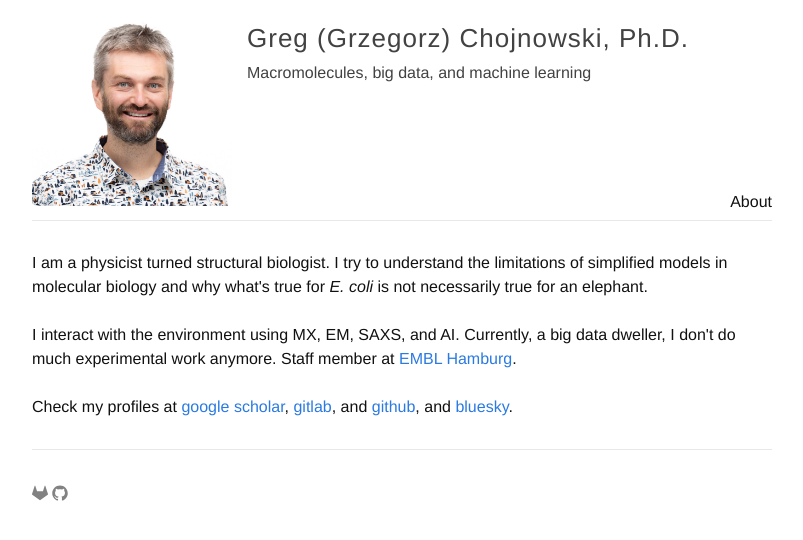
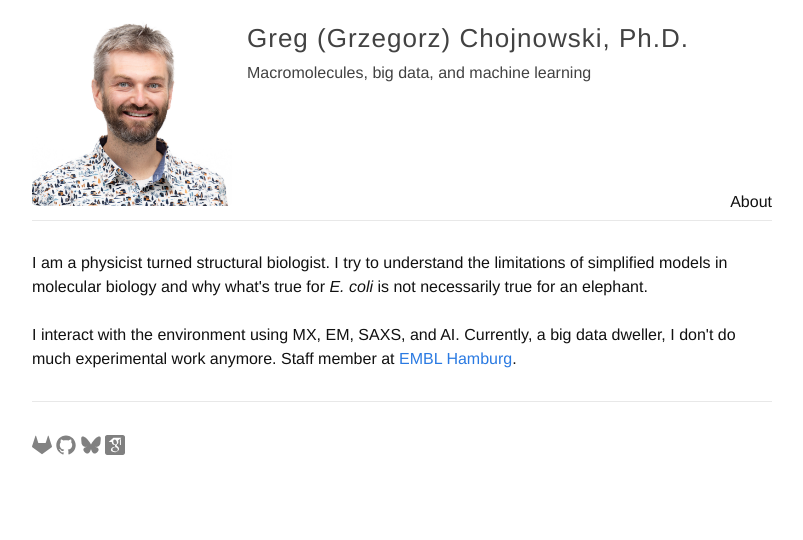
Before and after one commit to gchojnowski/gchojnowski.gihub.io, a Jekyll site: the page built from index.html, in a window 1280 px wide. Shown: the top 540 px of the page, without its empty margins (238-1041 px from the left). Built offline with Jekyll 4.4.1, drawn with Linux system fonts in a browser that asks for light colours.

Commit message:
added blsy/scholar icons

```diff
--- a/_config.yml
+++ b/_config.yml
@@ -24,7 +24,9 @@ description: Macromolecules, big data, and machine learning
 avatar: "/data/gchojnowski_1k_v2.jpg"
 baseurl: "" # the subpath of your site, e.g. /blog
 url:
-scholar_username:  gchojnowski
+
+scholar_username: N7sQfAgAAAAJ&hl
+bluesky_username: gchojnowski
 github_username:  gchojnowski
 gitlab_username:  gchojnowski
 
--- a/_includes/footer.html
+++ b/_includes/footer.html
@@ -12,9 +12,14 @@
             {% include icon-github.html username=site.github_username %}
           {% endif %}
 
-          {% if site.twitter_username %}
-            {% include icon-twitter.html username=site.twitter_username %}
+          {% if site.bluesky_username %}
+            {% include icon-bluesky.html username=site.bluesky_username %}
           {% endif %}
+
+         {% if site.scholar_username %}
+            {% include icon-scholar.html username=site.scholar_username %}
+          {% endif %}
+
         </ul>
       </div>
 
--- /dev/null
+++ b/_includes/icon-bluesky.html
@@ -0,0 +1 @@
+<a href="https://bsky.app/profile/{{ include.username }}.bsky.social"><span class="icon icon--github">{% include icon-bluesky.svg %}</span></a>
--- /dev/null
+++ b/_includes/icon-scholar.html
@@ -0,0 +1 @@
+<a href="https://scholar.google.pl/citations?user={{ include.username }}=en"><span class="icon icon--github">{% include icon-scholar.svg %}</span></a>
--- a/_sass/_base.scss
+++ b/_sass/_base.scss
@@ -202,8 +202,8 @@ pre {
 
     > svg {
         display: inline-block;
-        width: 16px;
-        height: 16px;
+        width: 20px;
+        height: 20px;
         vertical-align: middle;
 
         path {
--- a/index.html
+++ b/index.html
@@ -12,9 +12,9 @@ I am a physicist turned structural biologist. I try to understand the limitation
 I interact with the environment using MX, EM, SAXS, and AI. Currently, a big data dweller, I don't do much experimental work anymore. Staff member at <a href="https://www.embl.org/sites/hamburg/">EMBL Hamburg</a>.
 
 <br />
-<br />
 
+<!--
 Check my profiles at <a href="https://scholar.google.pl/citations?user=N7sQfAgAAAAJ&hl=en">google scholar</a>, <a href="https://gitlab.com/gchojnowski">gitlab</a>, and <a href="https://github.com/gchojnowski">github</a>, and <a href="https://bsky.app/profile/gchojnowski.bsky.social">bluesky</a>.
-
+-->
 
 </div>
```
Also changed, not shown: _includes/icon-bluesky.svg (added), _includes/icon-scholar.svg (added).
